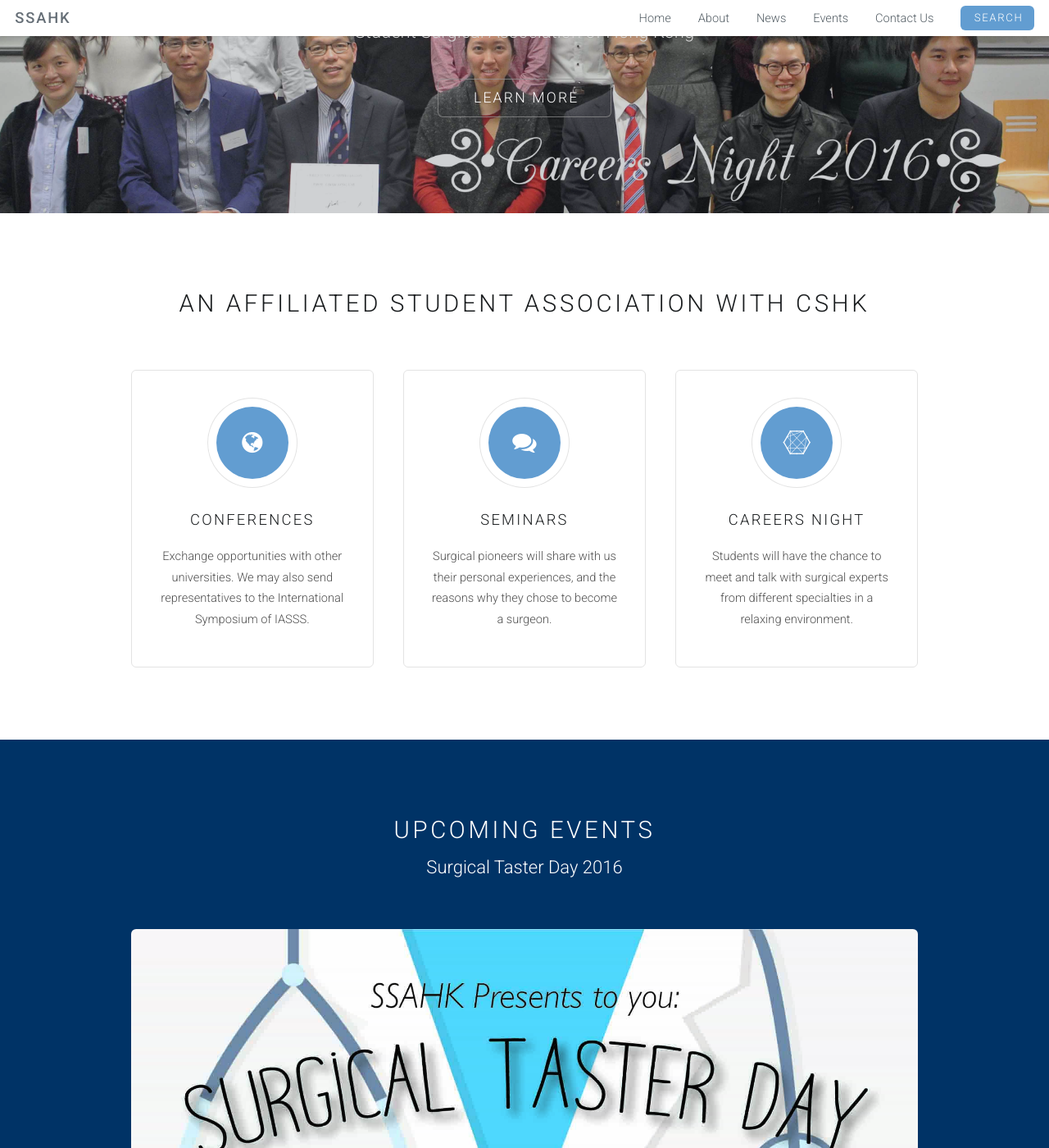
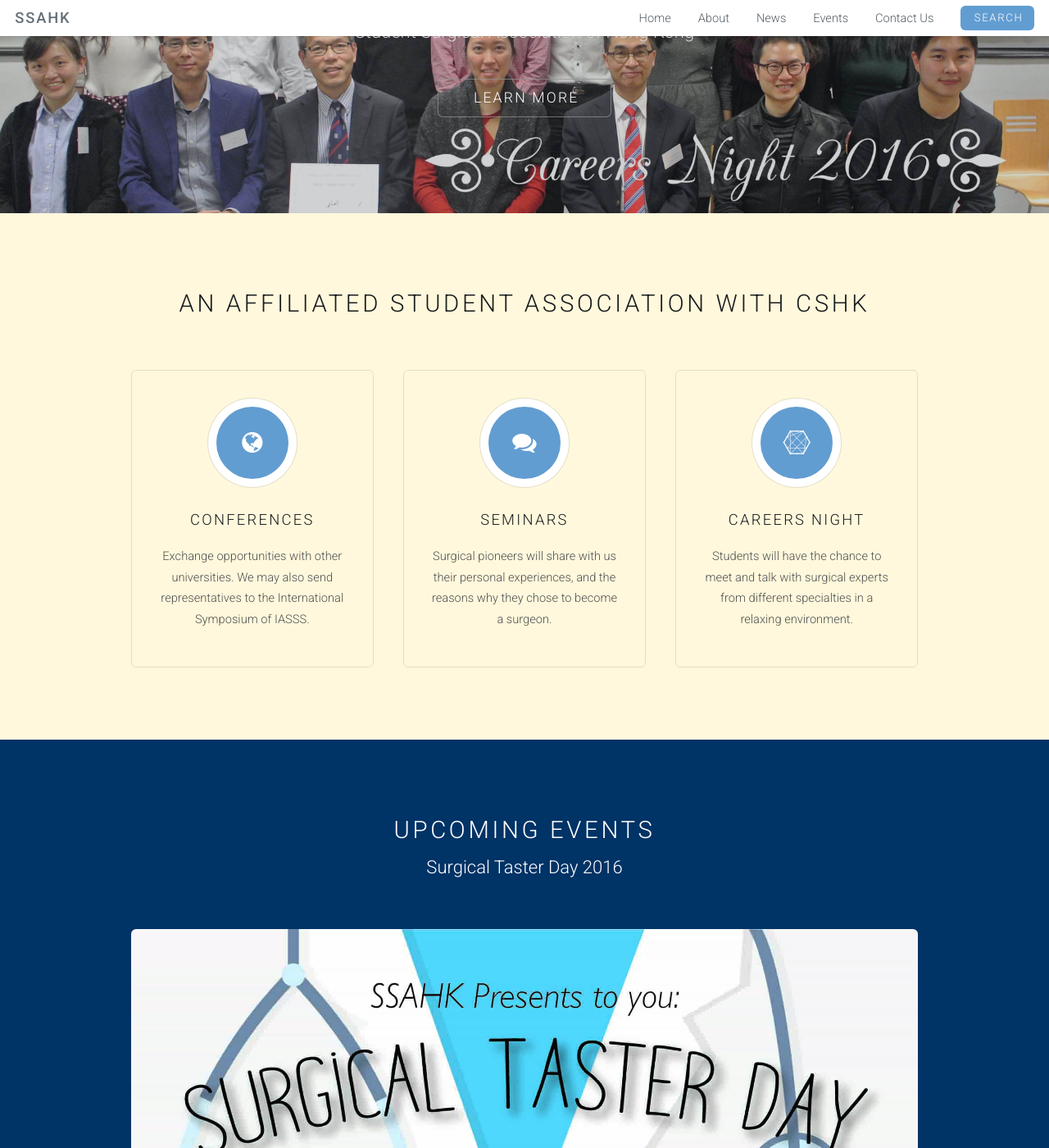
Before and after one commit to SSAHK/ssahk.github.io, a Jekyll site: the page built from home.html, in a window 1280 px wide and 1400 px high, scrolled down 190 px. Shown: the whole window at 82% size. Built offline with Jekyll 4.4.1, drawn with Linux system fonts in a browser that asks for light colours.

Commit message:
HPU v2.1

```diff
--- a/assets/css/style.css
+++ b/assets/css/style.css
@@ -905,6 +905,11 @@
 					color: #a3a5a7;
 				}
 
+			.wrapper.style4 {
+				background: #FFF8DC;
+				color: #505050;
+			}
+
 /* Header */
 
 	#skel-layers-wrapper {
--- a/home.html
+++ b/home.html
@@ -14,7 +14,7 @@ permalink: /
 			</section>
 
 		<!-- One -->
-			<section id="one" class="wrapper style1">
+			<section id="one" class="wrapper style4">
 				<header class="major">
 					<h2>An affiliated student association with CSHK</h2>
 				</header>
```
